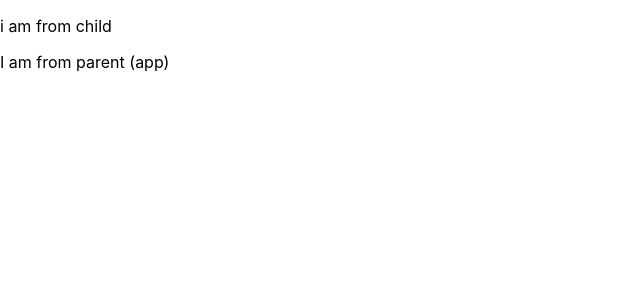
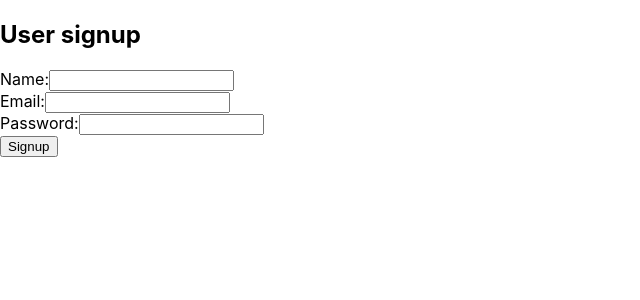
Before and after one commit to saikatghosh3/React-practice1, a React (Create React App) app: page / in a window 1280 px wide. Shown: the top 300 px of the page, without its empty margins (0-640 px from the left). Built offline with nearby package versions, Linux system fonts and the light colour scheme.

Commit message:
before formik

```diff
--- a/src/App.js
+++ b/src/App.js
@@ -5,16 +5,18 @@ import Saikat1 from './Enent_Binding/Saikat1';
 import FORM from './FORM/FORM.js';
 import FORM2 from './FORM/FORM2.js';
 import CHILD from './CHILD-LIFTING/CHILD';
+import Form3 from './Form3';
 
 function App() {
-  const data = "I am from parent (app)";
+  // const data = "I am from parent (app)";
   return (
     <div>
   {/* <Saikat/> */}
   {/* <Saikat1/> */}
    {/* <FORM /> */}
    {/* <FORM2 /> */}
-   <CHILD  data={data}/>
+   {/* <CHILD  data={data}/> */}
+   <Form3 />
     </div>
   );
 }
--- /dev/null
+++ b/src/Form3.js
@@ -0,0 +1,49 @@
+import React, { useState } from 'react'
+
+const Form3 = () => {
+    const [name, setName] = useState("");
+    const [email, setEmail] = useState("");
+    const [password, setPassword] = useState("");
+    const handleNameChange = (e) =>{
+       setName(e.target.value);// Here we'll get updated value
+    };
+    const handleEmailChange = (e) =>{
+       setEmail(e.target.value);// Here we'll get updated value
+    };
+    const handlePasswordChange = (e) =>{
+       setPassword(e.target.value);// Here we'll get updated value
+    };
+    const newUser ={
+      name,email,password
+    }
+    const handleSubmit =(e) =>{
+      e.preventDefault();
+      console.log(newUser);
+    };
+
+  return (
+    <div>
+        <h2>User signup</h2>
+        <form onSubmit={handleSubmit}>
+            <div>
+                <label htmlFor='name'>Name:</label>
+                <input type="text" id="name" name="name" onChange={handleNameChange} value={name}/>
+            </div>
+            <div>
+                <label htmlFor='email'>Email:</label>
+                <input type="text" id="email" name="email" onChange={handleEmailChange} value={email}/>
+            </div>
+            <div>
+                <label htmlFor='Password'>Password:</label>
+                <input type="text" id="password" name="password" onChange={handlePasswordChange} value={password}/>
+            </div>
+            <button type="submit">Signup</button>
+        </form>
+    </div>
+  )
+}
+
+// same task can be done by the use of formik
+// in next video we'll see that.
+
+export default Form3
```
